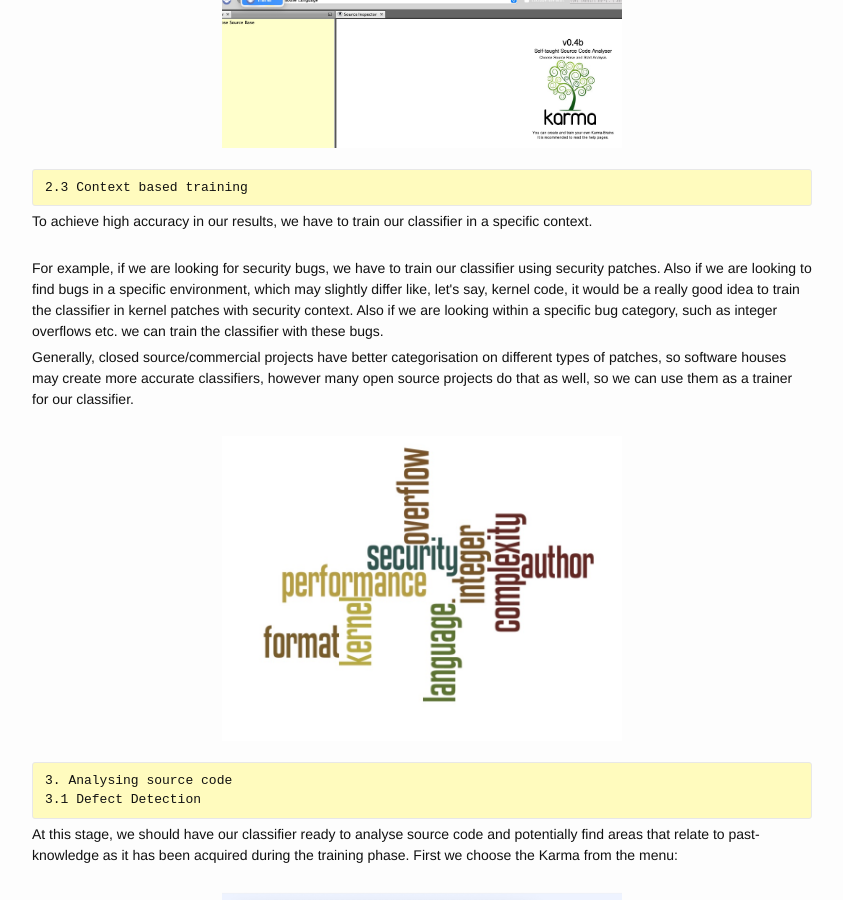
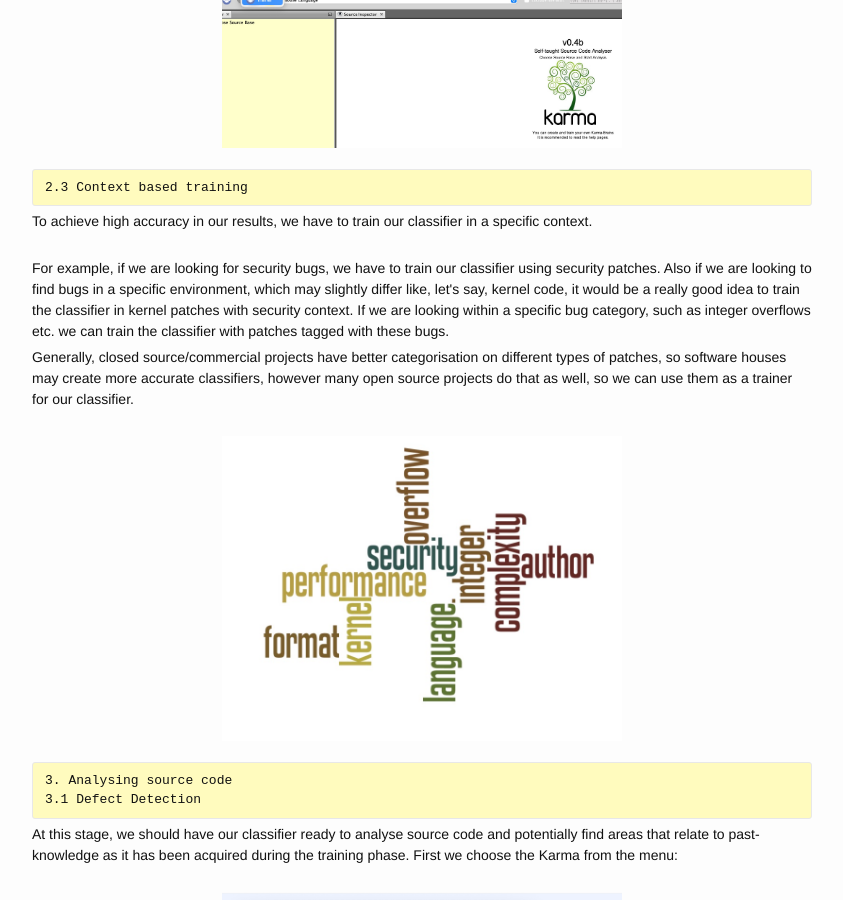
Before and after one commit to cphr/cphr.github.io, a Jekyll site: the page built from _posts/2026-02-08-Karma-Automated-source-code-defect-identification-method.html, in a window 1280 px wide and 900 px high, scrolled down 8057 px. Shown: the whole window, without its empty margins (218-1061 px from the left). Built offline with Jekyll 4.4.1, drawn with Linux system fonts in a browser that asks for light colours.

Commit message:
Karma post

```diff
--- a/_posts/2026-02-08-Karma-Automated-source-code-defect-identification-method.html
+++ b/_posts/2026-02-08-Karma-Automated-source-code-defect-identification-method.html
@@ -245,7 +245,7 @@
 </p>
 <br>
 <p>
-For example, if we are looking for security bugs, we have to train our classifier using security patches. Also if we are looking to find bugs in a specific environment, which may slightly differ like, let's say, kernel code, it would be a really good idea to train the classifier in kernel patches with security context. Also if we are looking within a specific bug category, such as integer overflows etc. we can train the classifier with these bugs. </p>
+For example, if we are looking for security bugs, we have to train our classifier using security patches. Also if we are looking to find bugs in a specific environment, which may slightly differ like, let's say, kernel code, it would be a really good idea to train the classifier in kernel patches with security context. If we are looking within a specific bug category, such as integer overflows etc. we can train the classifier with patches tagged with these bugs. </p>
 
 <p>
 
```
